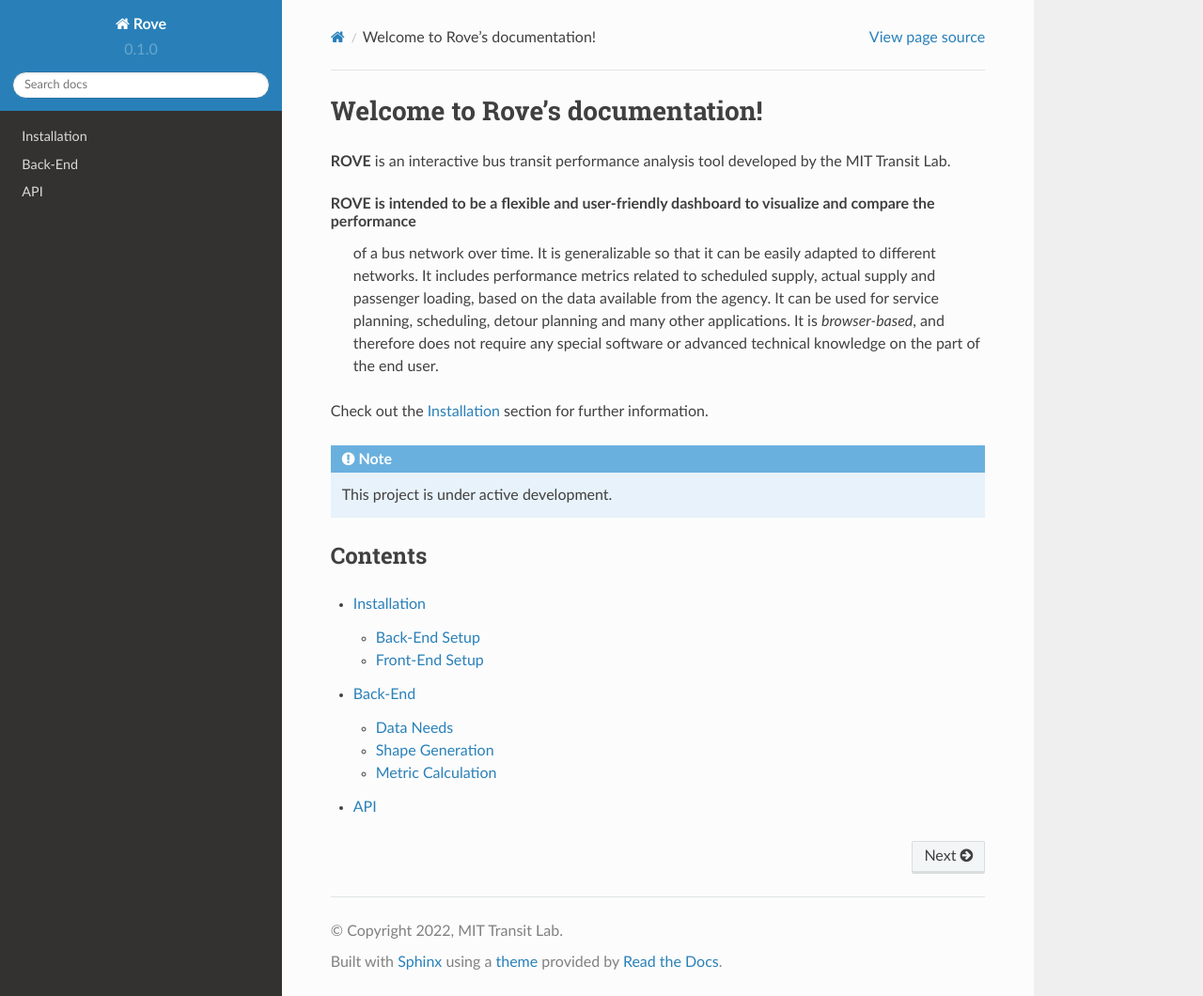
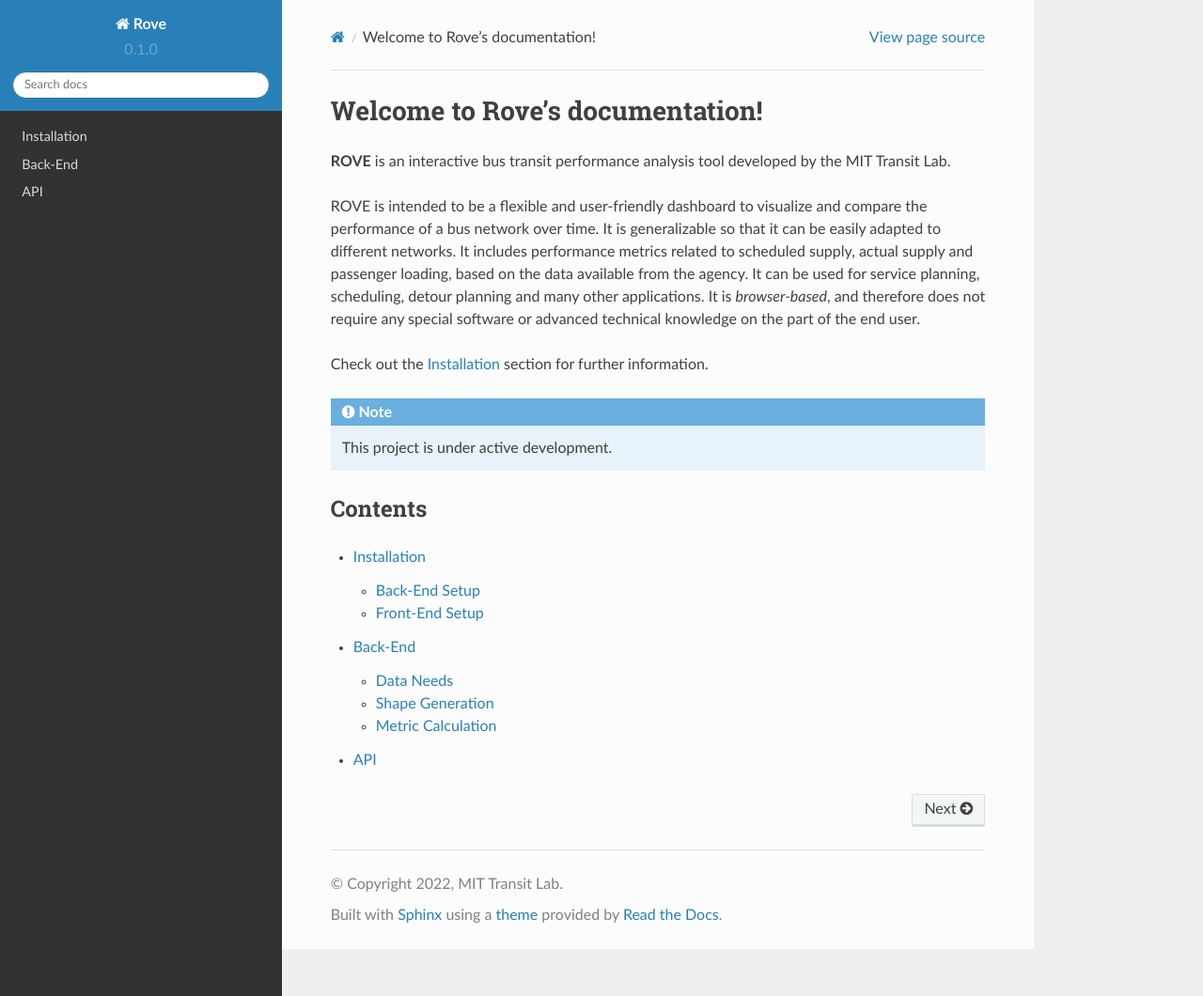
Before and after one commit to jtl-transit/rove, a Sphinx documentation site: the page built from docs/source/index.rst, in a window 1280 px wide and 1060 px high. Shown: the whole window at 94% size. Built offline with Sphinx 7.4.7 and the Read the Docs theme 2.0.0, drawn with Linux system fonts in a browser that asks for light colours.

```diff
--- a/docs/source/index.rst
+++ b/docs/source/index.rst
@@ -3,12 +3,12 @@ Welcome to Rove's documentation!
 
 **ROVE** is an interactive bus transit performance analysis tool developed by the MIT Transit Lab.
 
-**ROVE** is intended to be a flexible and user-friendly dashboard to visualize and compare the performance
- of a bus network over time. It is generalizable so that it can be easily adapted to different networks.
- It includes performance metrics related to scheduled supply, actual supply and passenger loading, based
- on the data available from the agency. It can be used for service planning, scheduling, detour
- planning and many other applications. It is *browser-based*, and therefore does not require any special
- software or advanced technical knowledge on the part of the end user.
+ROVE is intended to be a flexible and user-friendly dashboard to visualize and compare the performance
+of a bus network over time. It is generalizable so that it can be easily adapted to different networks.
+It includes performance metrics related to scheduled supply, actual supply and passenger loading, based
+on the data available from the agency. It can be used for service planning, scheduling, detour
+planning and many other applications. It is *browser-based*, and therefore does not require any special
+software or advanced technical knowledge on the part of the end user.
 
 Check out the :doc:`install` section for further information.
 
```
